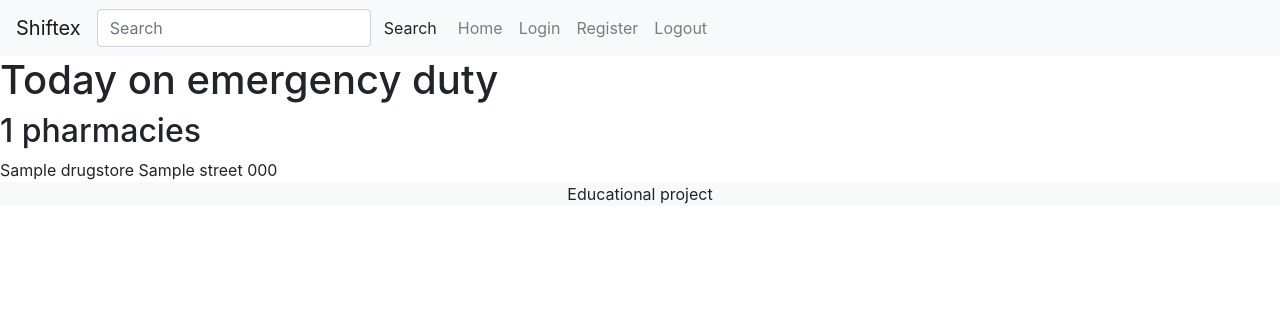
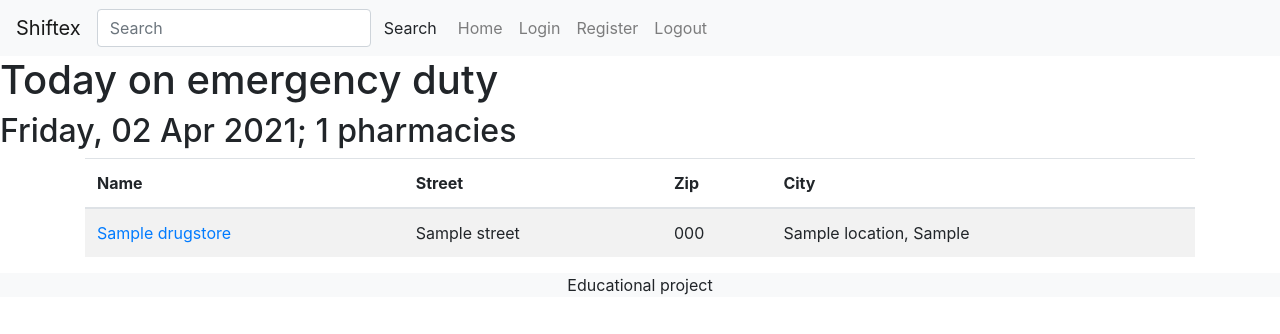
Before and after one commit to Kastobi/ci_ms3_shiftex, a Flask app: page / in a window 1280 px wide. Shown: the top 334 px of the page. Run offline with Flask 2, Linux system fonts and the light colour scheme; a database or web service that is not in the repository returns one stand-in record (values such as "Sample title"); some libraries are stand-ins or nearby versions.

Commit message:
Add basic information to index.html

```diff
--- a/app.py
+++ b/app.py
@@ -15,6 +15,7 @@ mongo = PyMongo(app)
 
 @app.route("/")
 def index():
+    today_time = time.strftime("%A, %d %b %Y", time.localtime())
     today_unixtime = int(time.time()) * 1000
     print(today_unixtime)
     today_duty_list = list(mongo.db.emergency_shifts.find(
@@ -22,7 +23,7 @@ def index():
             {"from": {"$lt": today_unixtime}},
             {"to": {"$gt": today_unixtime}}
         ]}))
-    return render_template("index.html", today_duty_list=today_duty_list)
+    return render_template("index.html", today_duty_list=today_duty_list, today_time=today_time)
 
 
 if __name__ == "__main__":
--- a/templates/index.html
+++ b/templates/index.html
@@ -2,16 +2,44 @@
 
 {% block header %}
     <h1>Today on emergency duty</h1>
-    <h2>{{ today_duty_list | length }} pharmacies</h2>
+    <h2>{{ today_time }}; {{ today_duty_list | length }} pharmacies</h2>
 {% endblock %}
 
 {% block content %}
-    <section>
-        {% for shift in today_duty_list %}
-            {{ shift.drugstore.name }}
-            {{ shift.drugstore.street }}
-            {{ shift.drugstore.zipCode }}
-            <br>
-        {% endfor %}
+    <section class="container">
+        <table class="table table-striped">
+            <thead>
+                <tr>
+                    <th>Name</th>
+                    <th>Street</th>
+                    <th>Zip</th>
+                    <th>City</th>
+                </tr>
+            </thead>
+            <tbody>
+
+            {% for shift in today_duty_list %}
+                <tr>
+                    {% if shift.drugstore.homepage != "" %}
+                        <td>
+                            <a href="http://{{ shift.drugstore.homepage }}" target="_blank">
+                                {{ shift.drugstore.name }}
+                            </a>
+                        </td>
+                    {% else %}
+                        <td>{{ shift.drugstore.name }}</td>
+                    {% endif %}
+                    <td>{{ shift.drugstore.street }}</td>
+                    <td>{{ shift.drugstore.zipCode }}</td>
+                    <td>{{ shift.drugstore.location }}
+                        {%- if shift.drugstore.subLocation -%}
+                            , {{ shift.drugstore.subLocation }}
+                        {% endif %}
+                    </td>
+                </tr>
+            {% endfor %}
+            </tbody>
+        </table>
+
     </section>
 {% endblock %}
```
